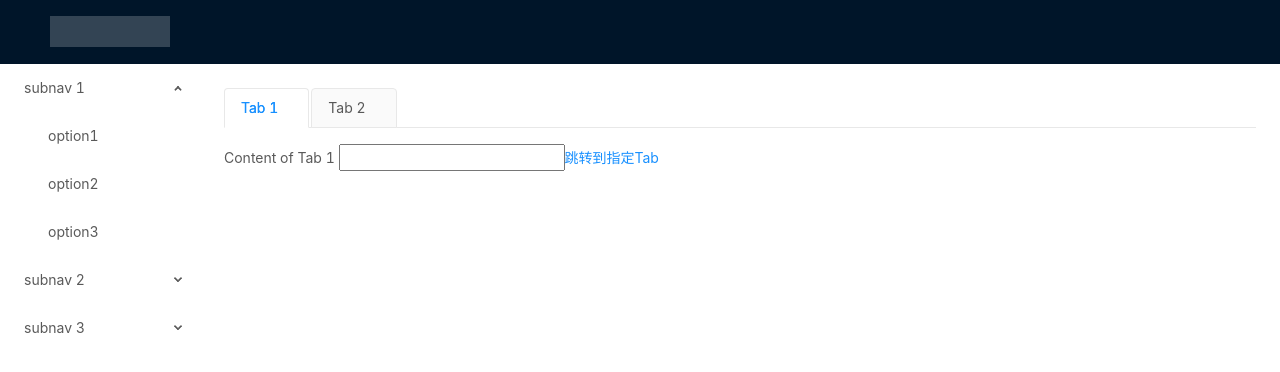
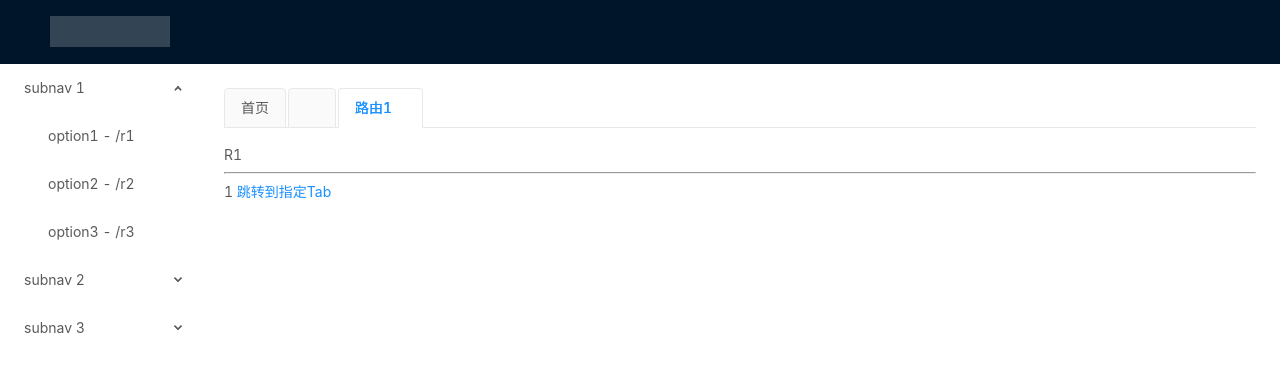
Before and after one commit to BluceLee2014/moolng-vue-antd, a Vue app: page /#/r1 in a window 1280 px wide. Both pictures are taken after a click on the element "subnav 1". Shown: the top 372 px of the page. Built offline with nearby package versions, Linux system fonts and the light colour scheme.

Commit message:
完善路由的跳转

```diff
--- a/src/Layout.vue
+++ b/src/Layout.vue
@@ -7,10 +7,12 @@
             <a-layout-sider width="200" style="background: #fff">
                 <a-menu mode="inline" :defaultSelectedKeys="['1']" :defaultOpenKeys="['sub1']"
                         :style="{ height: '100%', borderRight: 0 }">
-                    <a-sub-menu v-for="m in menuData" :key="m.id" @click="getMenuInfo" :title="m.title">
+                    <a-sub-menu v-for="m in menuData" :key="m.id" :title="m.title">
                         <span slot="title"><a-icon :type="m.icon"/>{{m.title}}</span>
-                        <a-menu-item v-for="subNote in m.subList" :key="subNote.id" ref="moolngMenu" :value="subNote.uri">{{subNote.title}}
-<!--                            <router-link :to="subNote.uri"></router-link>-->
+                        <a-menu-item v-for="subNote in m.subList" :key="subNote.uri" :onchange="addTag()">
+                            {{subNote.title}} - {{subNote.uri}}
+                            <router-link :to="subNote.uri"></router-link>
+                            <!--                            <a href="https://www.baidu.com" target="_blank"></a>-->
                         </a-menu-item>
                     </a-sub-menu>
                 </a-menu>
@@ -18,10 +20,13 @@
             <a-layout-content :style="{ background: '#fff', padding: '24px', margin: 0, minHeight: '280px' }">
                 <a-tabs hideAdd v-model="activeKey" type="editable-card" @edit="onEdit">
                     <a-tab-pane v-for="pane in tabsData" :tab="pane.title" :key="pane.key" :closable="pane.closable">
-                        {{pane.content}}
-                        <input ref="moolngInput" v-on:click="mtest"/>
+                        {{pane.routerName}}
+                        <hr>
+                        {{a}}
+                        <!--                        <input ref="moolngInput" v-on:click="mtest"/>-->
                         <router-link to="/index">跳转到指定Tab</router-link>
-                        <router-view :name="pane.routerName"></router-view>
+<!--                        <button v-on:click="getMenuInfo">点击</button>-->
+                        <!--                        <router-view :name="pane.routerName"></router-view>-->
                     </a-tab-pane>
                 </a-tabs>
             </a-layout-content>
@@ -32,17 +37,14 @@
 <script>
 export default {
   name: 'Layout',
-        data() {
+  data () {
     const tabsData = [
-                {title: 'Tab 1', content: 'Content of Tab 1', key: '-1'},
-                {title: 'Tab 2', content: 'Content of Tab 2', key: '-2'},
-            ];
+      {title: '首页', content: 'Content of Tab 1', key: '-1', closable: false}
+      // {title: 'Tab 2', content: 'Content of Tab 2', key: '-2'},
+    ]
     const showTabsData = {}
-            const menuInfo = {
-                id: 0,
-                name: '',
-                uri: ''
-            }
+    const menuInfo = {}
+    const existTabs = []
     return {
       collapsed: false,
       menuData: [
@@ -55,18 +57,19 @@
               id: 2,
               icon: 'user',
               title: 'option1',
-                                uri: '/index',
-                                routerName: 'MoolngIndex'
+              uri: '/r1'
             },
             {
               id: 3,
               icon: 'user',
-                                title: 'option2'
+              title: 'option2',
+              uri: '/r2'
             },
             {
               id: 4,
               icon: 'user',
-                                title: 'option3'
+              title: 'option3',
+              uri: '/r3'
             }
           ]
         },
@@ -87,97 +90,136 @@
       tabsData,
       showTabsData,
       menuInfo,
+      existTabs,
+      a: 0,
       newTabIndex: 3
-            };
+    }
   },
   methods: {
-            mtest() {
+    mtest () {
       console.log(this)
     },
-            getMenuInfo(e) {
+    getMenuInfo () {
+      /**
+       const route = this.$route
+       let routerName = route.name
+       let uri = route.path
+       console.log(route)
+       // console.log(this)
        console.log(e)
-                console.log("------getMenuInfo-------")
-                console.log(this.$refs)
+       // console.log("------getMenuInfo-------")
+       // console.log(this.$refs)
        const obj = e.item.$slots
-                console.log(obj)
+       // console.log(obj)
        const a = obj['default']
-                console.log(a[0])
-                console.log(a[0].text)
-                // console.log(this.tabsData)
-                // console.log(this)
+       // console.log(a[0])
+       // console.log(a[0].text)
        let id = e.key
        let name = a[0].text
-                this.menuInfo = {id: id, name: name}
+       // id: Number, name: '', uri: '',routerName: ''
+       this.showTabsData[id] = {id: id, name: name, uri: uri, routerName: routerName}
+       // this.menuInfo  = {id: id, name: name, uri: uri, routerName: routerName}
+       **/
       this.addTag()
     },
-            callback(key) {
-                console.log(key);
+    callback (key) {
+      console.log(key)
     },
-            onEdit(targetKey, action) {
-                this[action](targetKey);
+    onEdit (targetKey, action) {
+      this[action](targetKey)
     },
-            getShowTabs() {
-                let menuInfo = this.menuInfo
-                console.log('----------getShowTabs start-----------')
-                console.log(menuInfo)
-                console.log(this.showTabsData)
-                console.log('----------getShowTabs end-----------')
-                // this.showTabsData[menuInfo.id] = menuInfo
-                if (this.showTabsData[menuInfo.id] == undefined) {
-                    this.showTabsData[menuInfo.id] = menuInfo
+    getShowTabs () {
+      const route = this.$route
+      // let routerName = route.name
+      let uri = route.path
+      console.log(this.existTabs)
+      if (this.existTabs.indexOf(uri) == -1) {
+        this.existTabs.push(uri)
         return false
       }
       return true
+
     },
-            addTag() {
-                let menuInfo = this.menuInfo
-                console.log(menuInfo)
+    addTag () {
+      const route = this.$route
+      console.log(route)
+      let routerName = route.name
+      let name = route.meta.title
+      let uri = route.path
+
       if (this.getShowTabs()) {
-                    this.activeKey = menuInfo.id;
+        this.activeKey = uri
         return
       }
-                const panes = this.tabsData;
-                const activeKey = menuInfo.id
+      const panes = this.tabsData
+      const activeKey = uri
       panes.push({
-                    title: menuInfo.name,
+        title: name,
         content: `Content of new Tab ${activeKey}`,
         key: activeKey,
-                    routerName: 'MoolngIndex'
-                });
-                this.tabsData = panes;
-                this.activeKey = activeKey;
-                // this.$router.replace('/list')
+        routerName: routerName
+      })
+      this.tabsData = panes
+      this.activeKey = activeKey
     },
-            add() {
-                const panes = this.tabsData;
-                const activeKey = `newTab${this.newTabIndex++}`;
+    add () {
+      const panes = this.tabsData
+      const activeKey = `newTab${this.newTabIndex++}`
       panes.push({
         title: `New Tab ${activeKey}`,
         content: `Content of new Tab ${activeKey}`,
-                    key: activeKey,
-                });
-                this.tabsData = panes;
-                this.activeKey = activeKey;
+        key: activeKey
+      })
+      this.tabsData = panes
+      this.activeKey = activeKey
     },
-            remove(targetKey) {
-                let activeKey = this.activeKey;
-                let lastIndex;
+    remove (targetKey) {
+      let activeKey = this.activeKey
+      let lastIndex
       this.panes.forEach((pane, i) => {
         if (pane.key === targetKey) {
-                        lastIndex = i - 1;
+          lastIndex = i - 1
         }
-                });
-                const panes = this.panes.filter(pane => pane.key !== targetKey);
+      })
+      const panes = this.panes.filter(pane => pane.key !== targetKey)
       if (panes.length && activeKey === targetKey) {
         if (lastIndex >= 0) {
-                        activeKey = panes[lastIndex].key;
+          activeKey = panes[lastIndex].key
         } else {
-                        activeKey = panes[0].key;
+          activeKey = panes[0].key
         }
       }
-                this.panes = panes;
-                this.activeKey = activeKey;
+      this.panes = panes
+      this.activeKey = activeKey
     },
+    getUrl () {
+      const route = this.$route
+      console.log(route)
+    },
+    two () {
+      console.log('two')
+    }
+  },
+  // computed () {
+  // },
+  mounted () {
+    console.log(this)
+    this.a++
+  },
+  watch: {
+    // $route: {
+    // handler(){
+    //   this.addTag()
+    // }
+
+    // handler:function(val, oldVal){
+    //   this.$nextTick(function(){  //页面加载完成后执行
+    //     this.resetCopyright()
+    //   })
+    // },
+    // // 深度观察监听
+    // deep: true
+    // }
   }
 }
 </script>
--- /dev/null
+++ b/src/components/Router01.vue
@@ -0,0 +1,13 @@
+<template>
+    <h1>Router 01</h1>
+</template>
+
+<script>
+export default {
+  name: 'Router01'
+}
+</script>
+
+<style>
+
+</style>
--- /dev/null
+++ b/src/components/Router02.vue
@@ -0,0 +1,13 @@
+<template>
+    <h1>Router 02</h1>
+</template>
+
+<script>
+export default {
+  name: 'Router02'
+}
+</script>
+
+<style>
+
+</style>
--- /dev/null
+++ b/src/components/Router03.vue
@@ -0,0 +1,13 @@
+<template>
+    <h1>Router 03</h1>
+</template>
+
+<script>
+export default {
+  name: 'Router03'
+}
+</script>
+
+<style>
+
+</style>
--- a/src/router/index.js
+++ b/src/router/index.js
@@ -18,6 +18,30 @@ export default new Router({
       path: '/index',
       name: 'MoolngIndex',
       component: MoolngIndex
+    },
+    {
+      path: '/r1',
+      name: 'R1',
+      component: ()=> import('@/components/Router01'),
+      meta:{
+        title:'路由1'
+      }
+    },
+    {
+      path: '/r2',
+      name: 'R2',
+      component: ()=> import('@/components/Router02'),
+      meta:{
+        title:'路由2'
+      }
+    },
+    {
+      path: '/r3',
+      name: 'R3',
+      component: ()=> import('@/components/Router03'),
+      meta:{
+        title:'路由3'
+      }
     }
     // },
     // {
```
Also changed, not shown: 1 other file (tests, documents, lock files or other folders). Lines whose indentation alone changed are shown as unchanged.
